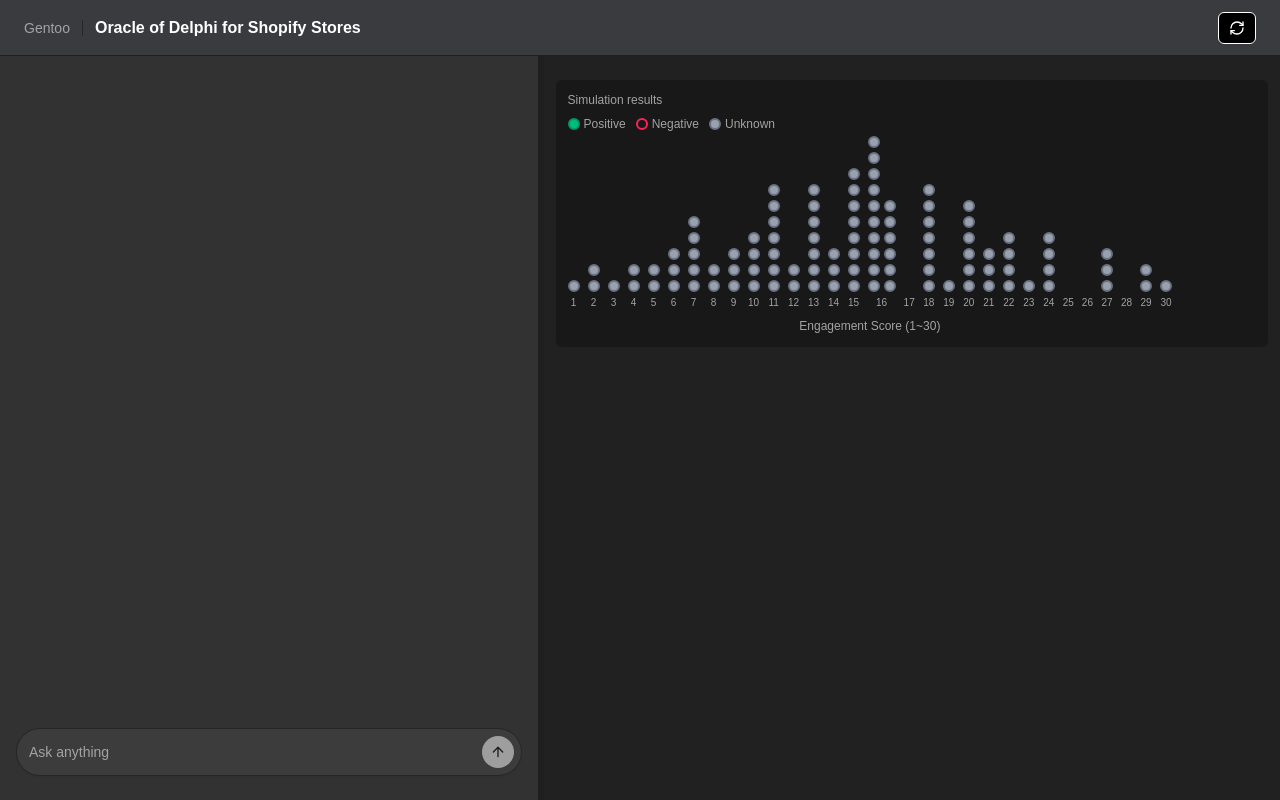
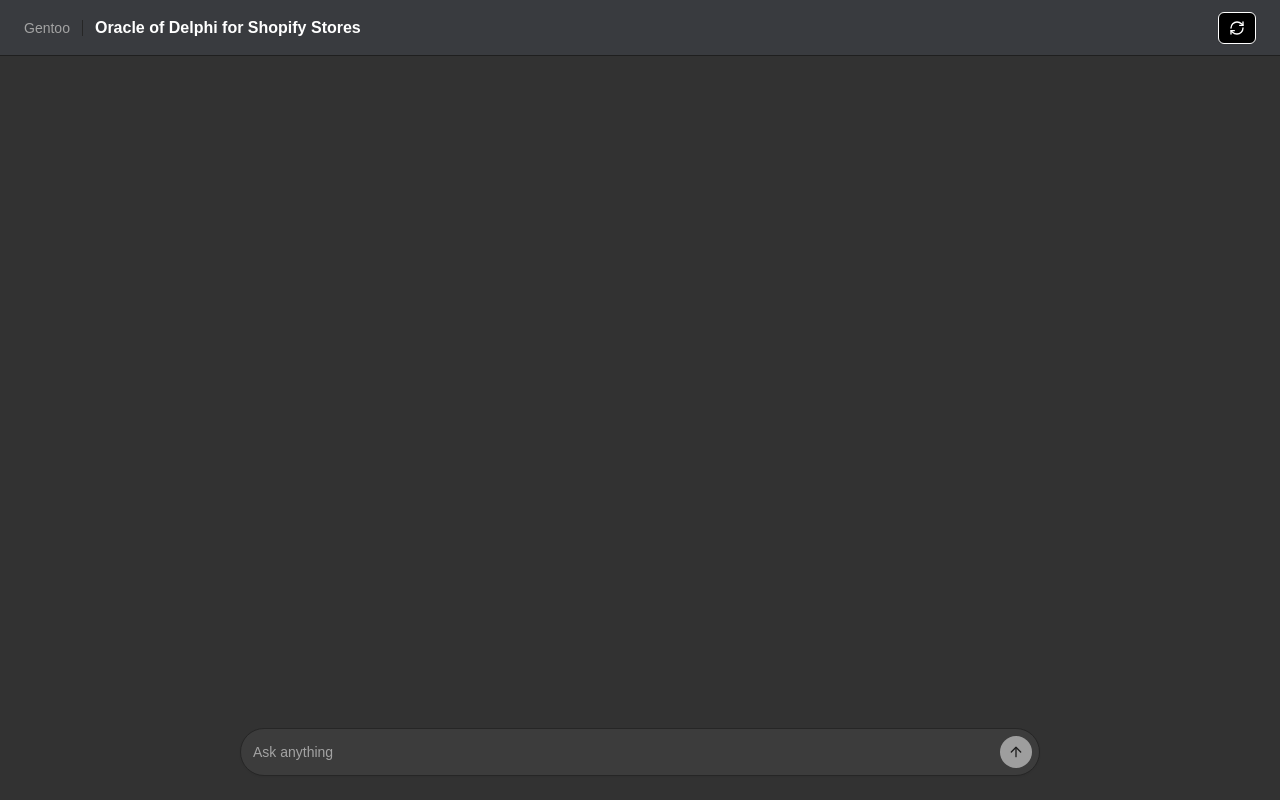
Before and after one commit to waddle-corp/gentoo-gpt5, a Next.js app: page / in a window 1280 px wide. Built offline with nearby package versions, Linux system fonts and the light colour scheme.

Commit message:
layout update

```diff
--- a/src/app/page.tsx
+++ b/src/app/page.tsx
@@ -8,6 +8,7 @@ export default function Home() {
   const containerRef = useRef<HTMLDivElement | null>(null);
   const [leftWidthPx, setLeftWidthPx] = useState<number>(480);
   const [isResizing, setIsResizing] = useState<boolean>(false);
+  const [hasStarted, setHasStarted] = useState<boolean>(false);
 
   useEffect(() => {
     const container = containerRef.current;
@@ -17,6 +18,12 @@ export default function Home() {
     if (rect.width && leftWidthPx === 480) {
       setLeftWidthPx(Math.max(320, Math.min(rect.width * 0.42, rect.width - 360)));
     }
+  }, []);
+
+  useEffect(() => {
+    const onStart = () => setHasStarted(true);
+    window.addEventListener("eval-start", onStart as EventListener);
+    return () => window.removeEventListener("eval-start", onStart as EventListener);
   }, []);
 
   useEffect(() => {
@@ -59,12 +66,19 @@ export default function Home() {
 
   return (
     <main className="h-full p-0 bg-background">
+      {!hasStarted ? (
+        <div className="h-full min-h-0 overflow-hidden" ref={containerRef}>
+          <div className="h-full min-h-0" style={{ backgroundColor: "#323232" }}>
+            <LeftChatPanel />
+          </div>
+        </div>
+      ) : (
         <div
           ref={containerRef}
-        className={`grid h-full min-h-0 ${isResizing ? "select-none" : ""}`}
+          className={`grid h-full min-h-0 overflow-hidden ${isResizing ? "select-none" : ""}`}
           style={{ gridTemplateColumns: `${leftWidthPx}px 6px 1fr` }}
         >
-        <div className="h-full min-h-0 overflow-hidden" style={{ backgroundColor: "#323232" }}>
+          <div className="h-full min-h-0" style={{ backgroundColor: "#323232" }}>
             <LeftChatPanel />
           </div>
           <div
@@ -75,10 +89,11 @@ export default function Home() {
             onMouseDown={startResizing}
             onTouchStart={startResizing}
           />
-        <div className="h-full min-h-0 overflow-auto" style={{ backgroundColor: "var(--right-panel)" }}>
-          <CenterSimulationPanel />
+          <div className="h-full min-h-0 overflow-y-auto" style={{ backgroundColor: "var(--right-panel)" }}>
+            <CenterSimulationPanel started={true} />
           </div>
         </div>
+      )}
     </main>
   );
 }
--- a/src/components/panels/CenterSimulationPanel.tsx
+++ b/src/components/panels/CenterSimulationPanel.tsx
@@ -1,7 +1,7 @@
 "use client";
 
 import { Card, CardContent } from "@/components/ui/card";
-import { useEffect, useMemo, useState } from "react";
+import { useEffect, useMemo, useRef, useState } from "react";
 import { User as UserIcon, X as CloseIcon } from "lucide-react";
 import { ChartContainer, ChartTooltip, ChartTooltipContentProps } from "@/components/ui/chart";
 import { ResponsiveContainer, RadarChart, Radar, PolarGrid, PolarAngleAxis, PolarRadiusAxis, BarChart, Bar, XAxis, YAxis, CartesianGrid } from "recharts";
@@ -16,7 +16,11 @@ type Board = {
   reasons?: string[];
 };
 
-export default function CenterSimulationPanel() {
+type CenterSimulationPanelProps = {
+  started?: boolean;
+};
+
+export default function CenterSimulationPanel({ started }: CenterSimulationPanelProps) {
   const [error, setError] = useState<string | null>(null);
   const [promptsCount, setPromptsCount] = useState(0);
   const [promptsMeta, setPromptsMeta] = useState<PromptMeta[]>([]);
@@ -100,6 +104,13 @@ export default function CenterSimulationPanel() {
   }, []);
 
   useEffect(() => {
+    // Ensure sections appear as soon as simulation starts, even if main listeners haven't attached yet
+    const onStartOnly = () => setHasStarted(true);
+    window.addEventListener("eval-start", onStartOnly as EventListener);
+    return () => window.removeEventListener("eval-start", onStartOnly as EventListener);
+  }, []);
+
+  useEffect(() => {
     function onEvalResults(e: any) {
       try {
         // 증분 이벤트: { result, reasons, title }
@@ -130,14 +141,21 @@ export default function CenterSimulationPanel() {
           } else {
             next.push({ name: title, bubbles: padded, reasons: paddedReasons });
           }
-          return next;
+          // De-duplicate after updates to prevent accidental duplicates from interleaved events
+          const seen = new Set<string>();
+          const dedup = [] as Board[];
+          for (const b of next) {
+            if (seen.has(b.name)) continue;
+            seen.add(b.name);
+            dedup.push(b);
+          }
+          return dedup;
         });
 
+        setHasStarted(true);
         setHasSimulated(true);
-        // 첫 결과 도착 시 활성 탭 설정 및 인사이트/넥스트 액션 로드
+        // 첫 결과 도착 시 활성 탭만 설정 (생성/로딩은 eval-done에서 한 번만 수행)
         setActive((cur) => (cur === 0 ? 1 : cur));
-        loadInsightsFor(padded);
-        loadNextFor(padded);
       } catch {}
     }
 
@@ -145,14 +163,28 @@ export default function CenterSimulationPanel() {
       try {
         const title: string = String(e?.detail?.title || "");
         if (!title) return;
+        setHasStarted(true);
         setBoards((prev) => {
           const next = [...prev];
           const idx = next.findIndex((b) => b.name === title);
           const pending = new Array(promptsCount).fill("pending") as BubbleState[];
-          if (idx >= 0) next[idx] = { ...next[idx], bubbles: pending, reasons: new Array(promptsCount).fill("") };
-          else next.push({ name: title, bubbles: pending, reasons: new Array(promptsCount).fill("") });
-          if (!next.length || next[0]?.name !== "All") next.unshift({ name: "All", bubbles: pending, reasons: new Array(promptsCount).fill("") });
-          return next;
+          if (idx >= 0) {
+            next[idx] = { ...next[idx], bubbles: pending, reasons: new Array(promptsCount).fill("") };
+          } else {
+            next.push({ name: title, bubbles: pending, reasons: new Array(promptsCount).fill("") });
+          }
+          if (!next.length || next[0]?.name !== "All") {
+            next.unshift({ name: "All", bubbles: pending, reasons: new Array(promptsCount).fill("") });
+          }
+          // De-duplicate boards by name in case previous state already had an entry (safety)
+          const seen = new Set<string>();
+          const dedup = [] as Board[];
+          for (const b of next) {
+            if (seen.has(b.name)) continue;
+            seen.add(b.name);
+            dedup.push(b);
+          }
+          return dedup;
         });
         setActive((cur) => (cur === 0 ? 1 : cur));
       } catch {}
@@ -168,8 +200,15 @@ export default function CenterSimulationPanel() {
         const mapped: BubbleState = label === "positive" ? "positive" : label === "negative" ? "negative" : "unknown";
         setBoards((prev) => {
           const next = [...prev];
-          const bi = next.findIndex((b) => b.name === title);
-          if (bi >= 0) {
+          let bi = next.findIndex((b) => b.name === title);
+          if (bi < 0) {
+            // If board does not exist (e.g., component mounted after eval-start), create it now
+            const initBubbles = new Array(Math.max(0, promptsCount)).fill("pending") as BubbleState[];
+            const initReasons = new Array(Math.max(0, promptsCount)).fill("") as string[];
+            next.push({ name: title, bubbles: initBubbles, reasons: initReasons });
+            bi = next.length - 1;
+          }
+          // Update specific index
           const b = { ...next[bi] } as Board;
           const bubbles = [...(b.bubbles || [])];
           const reasons = [...(b.reasons || [])];
@@ -180,7 +219,6 @@ export default function CenterSimulationPanel() {
           b.bubbles = bubbles;
           b.reasons = reasons as string[];
           next[bi] = b;
-          }
           // All 보드도 최신 반영
           if (next[0]?.name === "All") {
             const a = { ...next[0] } as Board;
@@ -203,13 +241,25 @@ export default function CenterSimulationPanel() {
       try {
         const title: string = String(e?.detail?.title || "");
         if (!title) return;
+        setHasStarted(true);
         setHasSimulated(true);
         // 완료된 보드 기준으로 인사이트/넥스트 액션 생성
-        const b = (boards || []).find((bb) => bb.name === title) || boards[0];
+        let b = (boards || []).find((bb) => bb.name === title) || null;
+        // If board was never created (missed eval-start), create it using current All or unknowns, but prevent duplicates
+        if (!b) {
+          const baseLen = promptsCount;
+          const fallback = boards[0]?.bubbles?.length ? boards[0].bubbles : new Array(baseLen).fill("unknown");
+          setBoards((prev) => {
+            if (prev.some((pb) => pb.name === title)) return prev;
+            const next = [...prev, { name: title, bubbles: [...fallback], reasons: new Array(baseLen).fill("") } as Board];
+            return next;
+          });
+          b = { name: title, bubbles: Array.isArray(boards[0]?.bubbles) ? [...boards[0].bubbles] : new Array(promptsCount).fill("unknown") } as Board;
+        }
         const bubbles = b?.bubbles || [];
         if (bubbles.length > 0) {
-          loadInsightsFor(bubbles);
-          loadNextFor(bubbles);
+          const key = title;
+          setDoneMap((prev) => ({ ...prev, [key]: true }));
         }
       } catch {}
     }
@@ -350,13 +400,18 @@ export default function CenterSimulationPanel() {
   const [insights, setInsights] = useState("");
   const [insightsLoading, setInsightsLoading] = useState(false);
   const [hasSimulated, setHasSimulated] = useState(false);
+  const [hasStarted, setHasStarted] = useState(!!started);
   const [insightsCache, setInsightsCache] = useState<Record<string, string>>({});
   const [nextActions, setNextActions] = useState<string[]>([]);
+  const [nextLoading, setNextLoading] = useState(false);
   const [selectedActions, setSelectedActions] = useState<Record<number, boolean>>({});
   const [deploying, setDeploying] = useState(false);
   const [nextCache, setNextCache] = useState<Record<string, string>>({});
   const [lastReason, setLastReason] = useState<string>("");
   const [lastIndexForModal, setLastIndexForModal] = useState<number | null>(null);
+  const [doneMap, setDoneMap] = useState<Record<string, boolean>>({});
+  const insightsInFlightRef = useRef<Record<string, boolean>>({});
+  const nextInFlightRef = useRef<Record<string, boolean>>({});
 
   function mdToHtml(md: string): string {
     const esc = (md || "").replace(/&/g, "&amp;").replace(/</g, "&lt;").replace(/>/g, "&gt;");
@@ -463,18 +518,38 @@ export default function CenterSimulationPanel() {
 
   useEffect(() => {
     if (!hasSimulated) return;
-    // 캐시에 있으면 재사용, 없으면 생성
     const key = boards[active]?.name || `B${active}`;
+    if (!doneMap[key]) return;
+    const nk = key + ":next";
+    // If cached, just show and return
     const cached = insightsCache[key];
     if (cached) {
       setInsights(cached);
       setInsightsLoading(false);
-    } else if (activeBubbles.length > 0) {
-      loadInsightsFor(activeBubbles);
+      const nextCached = nextCache[nk];
+      if (nextCached) {
+        const items = nextCached.split("\n").map((l) => l.replace(/^[\-\*]\s+/, "").trim()).filter(Boolean).slice(0, 6);
+        setNextActions(items);
+        setSelectedActions(Object.fromEntries(items.map((_, i) => [i, true])) as Record<number, boolean>);
+        return;
       }
-    // Next actions도 병렬 로드/캐시
-    if (activeBubbles.length > 0) loadNextFor(activeBubbles);
-  }, [activeBubbles, hasSimulated, active, boards, insightsCache]);
+    }
+    // Not cached yet → load insights then next actions sequentially
+    const bubbles = boards[active]?.bubbles || [];
+    if (!bubbles.length) return;
+    (async () => {
+      if (!insightsCache[key]) await loadInsightsFor(bubbles);
+      if (!nextCache[nk]) await loadNextFor(bubbles);
+    })();
+  }, [hasSimulated, active, doneMap, boards, insightsCache, nextCache]);
+
+  // Ensure the first hypothesis tab is selected by default once any board beyond "All" exists
+  useEffect(() => {
+    if (!hasStarted) return;
+    if (active !== 0) return; // user already on some tab
+    const firstTabIndex = boards.findIndex((b) => b.name !== "All");
+    if (firstTabIndex > 0) setActive(firstTabIndex);
+  }, [boards, hasStarted, active]);
 
   return (
     <Card className="min-h-full border-0 rounded-none bg-transparent py-3">
@@ -489,6 +564,7 @@ export default function CenterSimulationPanel() {
           ))}
         </div>
 
+        {hasStarted && (
         <div className="space-y-3">
           {/* Graph panel */}
           <div className="rounded-md text-sm bg-card/50 p-3">
@@ -518,14 +594,16 @@ export default function CenterSimulationPanel() {
               </div>
             </div>
           </div>
-
           {/* Insights panel */}
-          {hasSimulated && (
-            <>
           <div className="rounded-md text-sm bg-card/50">
             <div className="px-3 pt-3 text-xs text-muted-foreground mb-2">Insights</div>
             <div className="h-40 overflow-y-auto overscroll-contain px-3 pb-3">
-                  {insightsLoading ? (
+              {!hasSimulated ? (
+                <div className="flex items-center gap-2 text-xs text-muted-foreground">
+                  <span className="inline-block w-4 h-4 border-2 border-gray-300 border-t-gray-500 rounded-full animate-spin" />
+                  Waiting for simulation…
+                </div>
+              ) : insightsLoading ? (
                 <div className="flex items-center gap-2 text-xs text-muted-foreground">
                   <span className="inline-block w-4 h-4 border-2 border-gray-300 border-t-gray-500 rounded-full animate-spin" />
                   Generating insights…
@@ -540,7 +618,17 @@ export default function CenterSimulationPanel() {
           <div className="rounded-md text-sm bg-card/50">
             <div className="px-3 pt-3 text-xs text-muted-foreground mb-2">Next actions</div>
             <div className="max-h-24 overflow-y-auto overscroll-contain px-3 pb-3">
-                  {nextActions.length === 0 ? (
+              {!hasSimulated ? (
+                <div className="flex items-center gap-2 text-xs text-muted-foreground">
+                  <span className="inline-block w-4 h-4 border-2 border-gray-300 border-t-gray-500 rounded-full animate-spin" />
+                  Waiting for simulation…
+                </div>
+              ) : nextLoading ? (
+                <div className="flex items-center gap-2 text-xs text-muted-foreground">
+                  <span className="inline-block w-4 h-4 border-2 border-gray-300 border-t-gray-500 rounded-full animate-spin" />
+                  Generating next actions…
+                </div>
+              ) : nextActions.length === 0 ? (
                 <div className="text-xs text-muted-foreground">No suggestions.</div>
               ) : (
                 <div className="flex flex-col gap-2 tracking-wide">
@@ -582,9 +670,8 @@ export default function CenterSimulationPanel() {
               </button>
             </div>
           </div>
-            </>
+        </div>
         )}
-        </div>
 
         {/* Modal */}
         {modalOpen && (
--- a/src/components/panels/LeftChatPanel.tsx
+++ b/src/components/panels/LeftChatPanel.tsx
@@ -259,6 +259,7 @@ export default function LeftChatPanel() {
         {/* Messages */}
         <div ref={scrollContainerRef} className="flex-1 overflow-y-auto pr-0 chat-scrollbar">
           <div className="space-y-4 px-4">
+            <div className="mx-auto w-full max-w-[800px] space-y-4">
             {messages.length === 0 && null}
             {messages.map((message) => (
               <div key={message.id} className={`flex gap-3 ${message.role === "user" ? "justify-end" : "justify-start"}`}>
@@ -280,7 +281,7 @@ export default function LeftChatPanel() {
 
             {/* 가설 체크박스 + 실행 버튼 (마지막 메시지 아래) */}
             {(detecting || (actionable && !isLoading)) && (
-              <div className="mt-2 space-y-2 px-4">
+              <div className="mt-2 space-y-2">
                 {detecting ? (
                   <div className="flex items-center gap-2 text-xs text-muted-foreground">
                     <span className="inline-block w-4 h-4 border-2 border-gray-300 border-t-gray-500 rounded-full animate-spin" />
@@ -336,12 +337,13 @@ export default function LeftChatPanel() {
                 </div>
               </div>
             )}
+            </div>
           </div>
         </div>
 
         {/* Input */}
         <form onSubmit={handleSubmit} className="flex px-4">
-          <div className="relative w-full">
+          <div className="relative w-full max-w-[800px] mx-auto">
             <Input
               value={input}
               onChange={(e) => setInput(e.target.value)}
```
Lines whose indentation alone changed are shown as unchanged.
